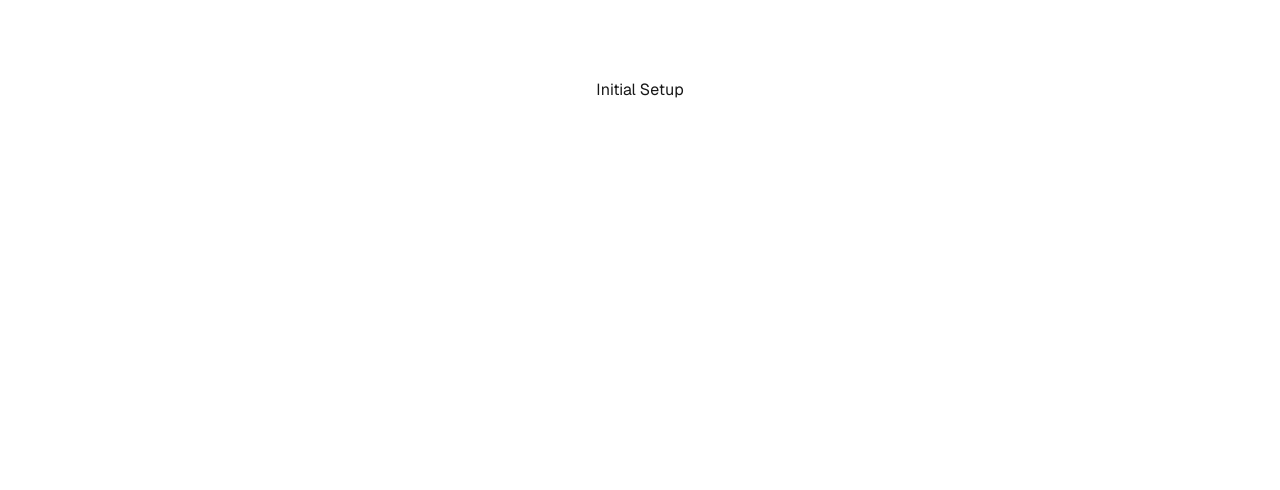
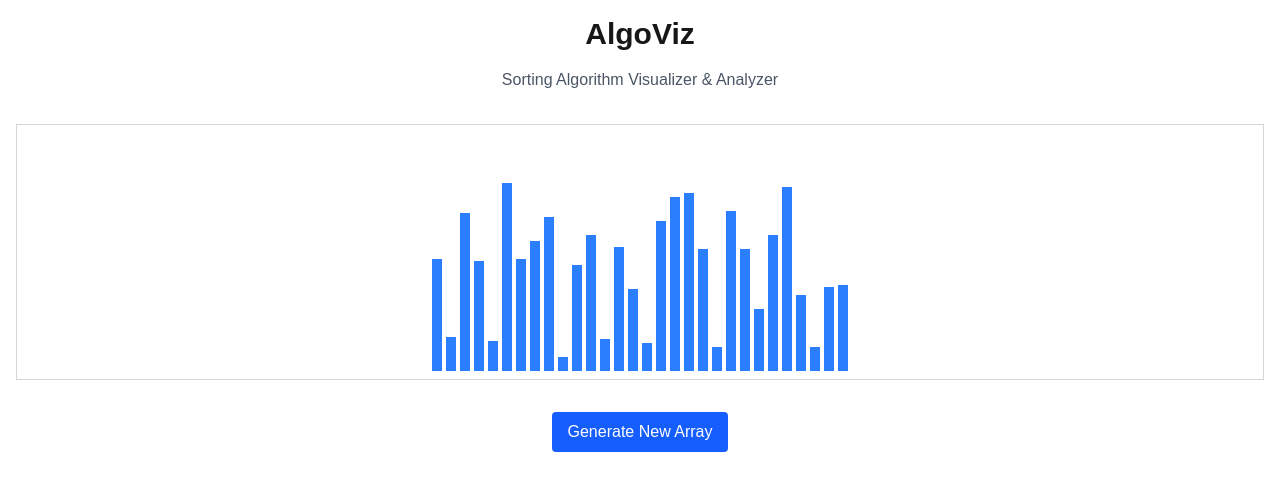
Before and after one commit to venomkage/algoviz, a Next.js app: page / in a window 1280 px wide. Shown: the top 490 px of the page. Built offline with nearby package versions, Linux system fonts and the light colour scheme.

Commit message:
Add ArrayVisualizer component and random array generation

```diff
--- a/app/page.tsx
+++ b/app/page.tsx
@@ -1,9 +1,23 @@
-import Image from "next/image";
+"use client";
+
+import { useState } from "react";
+import ArrayVisualizer from "@/components/ArrayVisualizer";
+import { generateRandomArray } from "@/utils/generateRandomArray";
 
 export default function Home() {
+  const [array, setArray] = useState<number[]>(generateRandomArray(30, 5, 100));
+
   return (
-    <div className="grid grid-rows-[20px_1fr_20px] items-center justify-items-center min-h-screen p-8 pb-20 gap-16 sm:p-20 font-[family-name:var(--font-geist-sans)]">
-      Initial Setup
-    </div>
+    <main className="flex flex-col items-center justify-start p-4 min-h-screen gap-4">
+      <h1 className="text-3xl font-bold">AlgoViz</h1>
+      <p className="text-gray-600 mb-4">Sorting Algorithm Visualizer & Analyzer</p>
+      <ArrayVisualizer array={array} />
+      <button
+        onClick={() => setArray(generateRandomArray(30, 5, 100))}
+        className="mt-4 px-4 py-2 bg-blue-600 text-white rounded hover:bg-blue-700"
+      >
+        Generate New Array
+      </button>
+    </main>
   );
 }
--- /dev/null
+++ b/components/ArrayVisualizer.tsx
@@ -0,0 +1,22 @@
+import React from "react";
+
+type ArrayVisualizerProps = {
+    array: number[];
+};
+
+export default function ArrayVisualizer({ array }: ArrayVisualizerProps) {
+    return (
+        <div className="flex items-end justify-center gap-1 w-full h-64 border border-gray-300 p-2">
+            {array.map((value, index) => (
+                <div
+                    key={index}
+                    className="bg-blue-500"
+                    style={{
+                        width: "10px",
+                        height: `${value * 2}px`, // Scale height
+                    }}
+                />
+            ))}
+        </div>
+    );
+}
--- /dev/null
+++ b/utils/generateRandomArray.ts
@@ -0,0 +1,5 @@
+export function generateRandomArray(size: number, min: number, max: number): number[] {
+  return Array.from({ length: size }, () =>
+    Math.floor(Math.random() * (max - min + 1)) + min
+  );
+}
```
